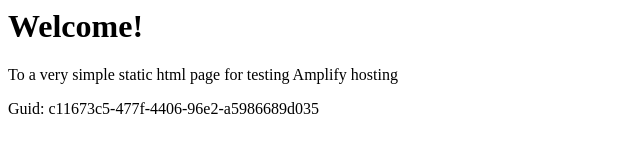
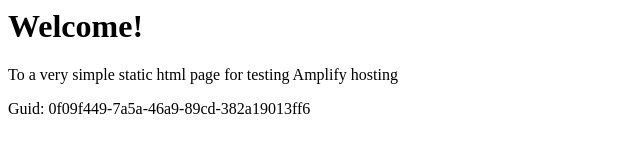
Before and after one commit to aws-aemilia-nrt/Github-PR-Commit-Integration-Test-DoNotTouch-GitHubWebhookPushCanaryTest-v1-preprod-ap-northeast-1, a website: page src/index.html in a window 1280 px wide. Shown: the full height of the page, 0-640 px from the left. Drawn offline with Linux system fonts and the light colour scheme.

Commit message:
commit from integ tests

```diff
--- a/src/index.html
+++ b/src/index.html
@@ -12,6 +12,6 @@
 <body>
     <h1>Welcome!</h1>
     <p>To a very simple static html page for testing Amplify hosting</p>
-    <p>Guid: c11673c5-477f-4406-96e2-a5986689d035</p></body>
+    <p>Guid: 0f09f449-7a5a-46a9-89cd-382a19013ff6</p></body>
 
 </html>
```
